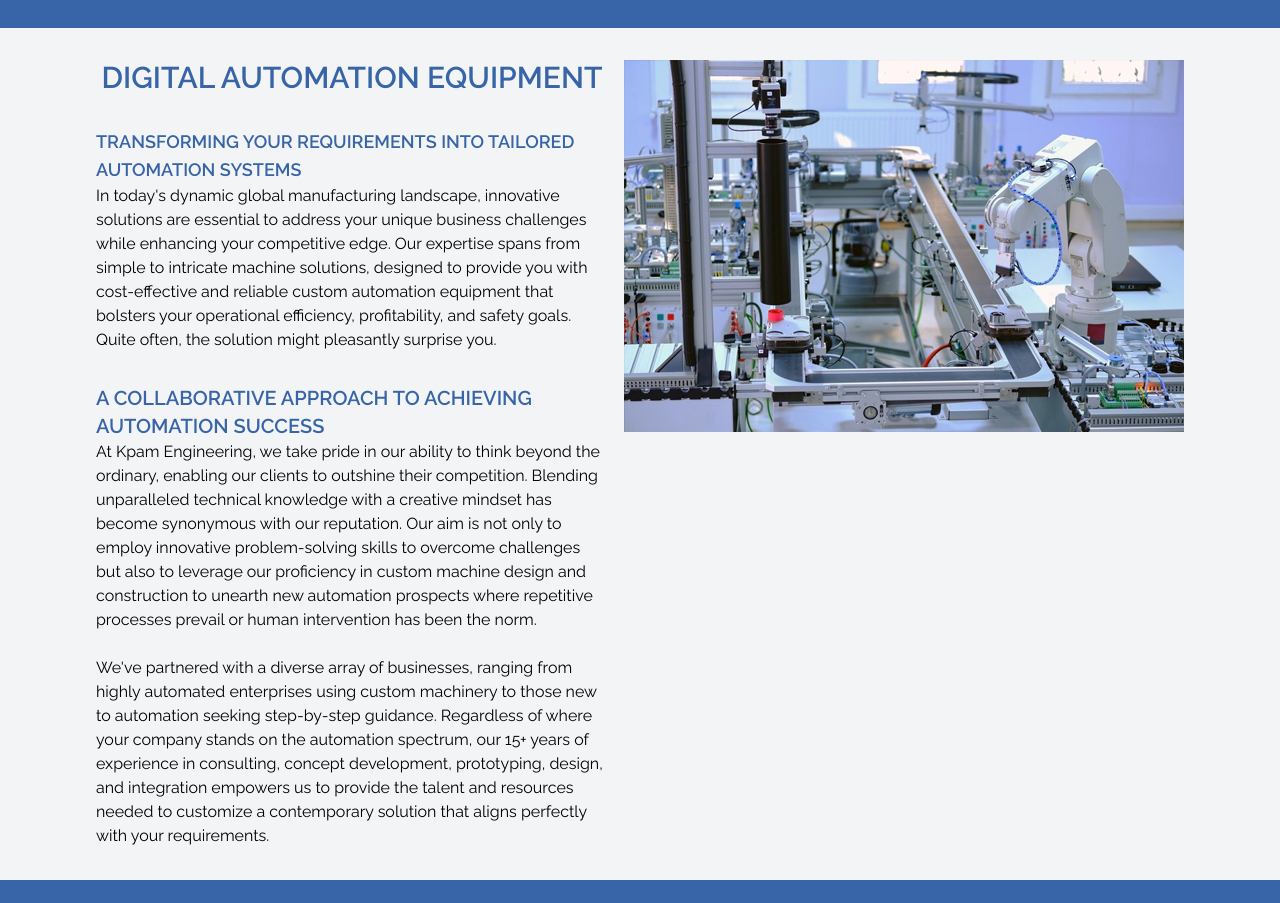
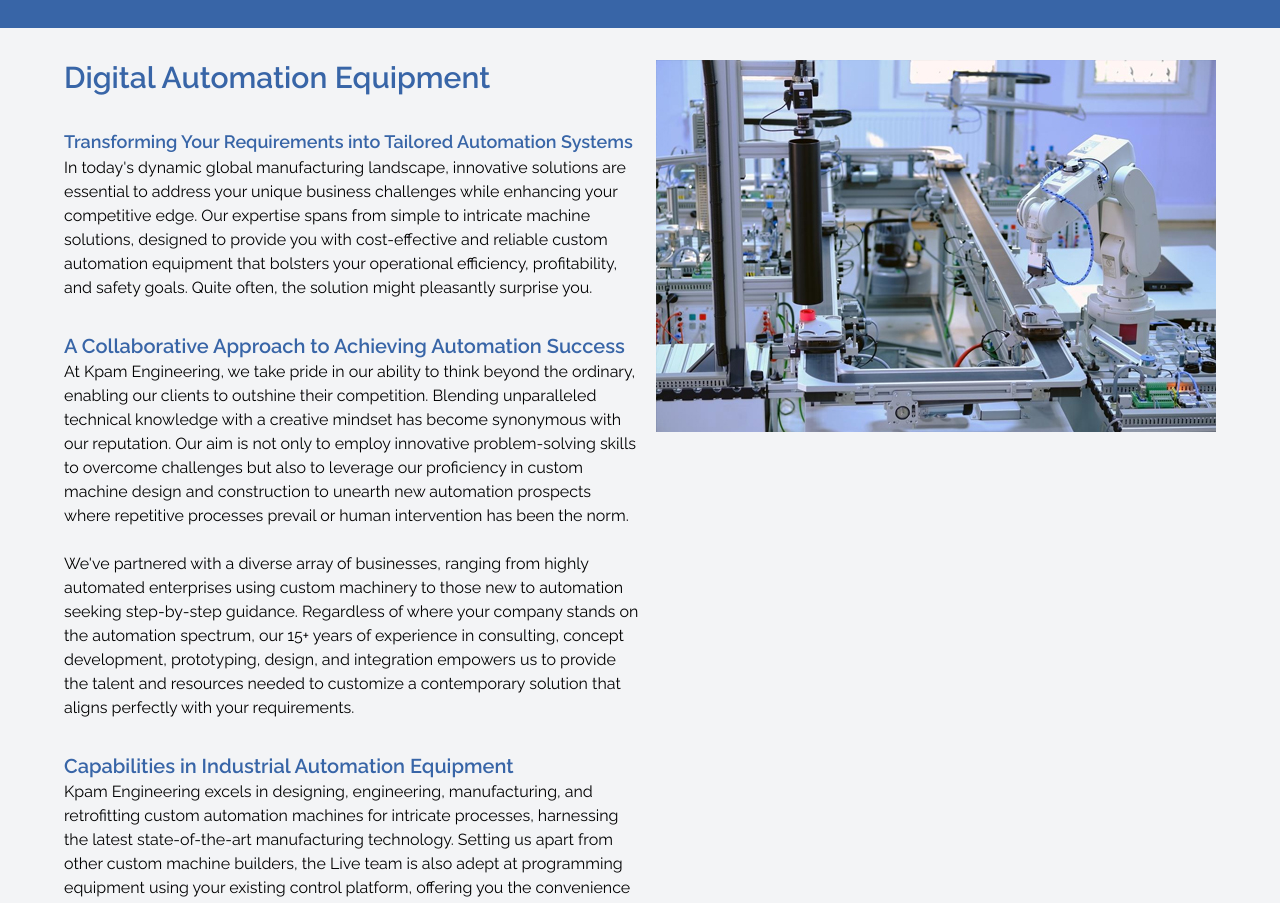
Before and after one commit to Mihir9702/kpam-engineering, a Next.js app: page /digital-automation-transformation in a window 1280 px wide. Shown: the part 260-1163 px from the top of the page. Built offline with nearby package versions, Linux system fonts and the light colour scheme.

Commit message:
digital automation transformation page complete

```diff
--- /dev/null
+++ b/src/components/DigitalAutomationTransformationText.tsx
@@ -0,0 +1,162 @@
+import Image from "next/image";
+import AssemblyEquipment from "@/../public/Assembly Equipment.jpg";
+import BenefitsTailored from "@/../public/Benefits of Tailored.jpg";
+
+export default function DigitalAutomationTransformationText() {
+  return (
+    <div className="flex flex-col gap-8 max-w-xl">
+      <h1 className="text-kpam-blue font-semibold text-3xl">
+        Digital Automation Equipment
+      </h1>
+
+      <div>
+        <h1 className="text-kpam-blue font-semibold text-lg">
+          Transforming Your Requirements into Tailored Automation Systems
+        </h1>
+        <p>
+          In today&apos;s dynamic global manufacturing landscape, innovative
+          solutions are essential to address your unique business challenges
+          while enhancing your competitive edge. Our expertise spans from simple
+          to intricate machine solutions, designed to provide you with
+          cost-effective and reliable custom automation equipment that bolsters
+          your operational efficiency, profitability, and safety goals. Quite
+          often, the solution might pleasantly surprise you.
+        </p>
+      </div>
+
+      <div>
+        <h1 className="text-kpam-blue font-semibold text-xl">
+          A Collaborative Approach to Achieving Automation Success
+        </h1>
+        <p>
+          At Kpam Engineering, we take pride in our ability to think beyond the
+          ordinary, enabling our clients to outshine their competition. Blending
+          unparalleled technical knowledge with a creative mindset has become
+          synonymous with our reputation. Our aim is not only to employ
+          innovative problem-solving skills to overcome challenges but also to
+          leverage our proficiency in custom machine design and construction to
+          unearth new automation prospects where repetitive processes prevail or
+          human intervention has been the norm.
+        </p>
+        <br />
+
+        <p>
+          We&apos;ve partnered with a diverse array of businesses, ranging from
+          highly automated enterprises using custom machinery to those new to
+          automation seeking step-by-step guidance. Regardless of where your
+          company stands on the automation spectrum, our 15+ years of experience
+          in consulting, concept development, prototyping, design, and
+          integration empowers us to provide the talent and resources needed to
+          customize a contemporary solution that aligns perfectly with your
+          requirements.
+        </p>
+      </div>
+
+      <div>
+        <h1 className="text-kpam-blue font-semibold text-xl">
+          Capabilities in Industrial Automation Equipment
+        </h1>
+        <p>
+          Kpam Engineering excels in designing, engineering, manufacturing, and
+          retrofitting custom automation machines for intricate processes,
+          harnessing the latest state-of-the-art manufacturing technology.
+          Setting us apart from other custom machine builders, the Live team is
+          also adept at programming equipment using your existing control
+          platform, offering you the convenience of a single partner for all
+          your industrial automation needs. It&apos;s worth noting that we
+          started as the PLC experts!
+        </p>
+      </div>
+
+      <br />
+      <div className="flex">
+        <Image src={AssemblyEquipment} alt="" />
+        <ul className="list-disc mx-16 text-nowrap">
+          <li>Assembly Equipment</li>
+          <li>Medical Textile (Suture Tipping & Cutting)</li>
+          <li>Spoolers</li>
+          <li>Winders</li>
+          <li>Braiders</li>
+          <li>Test & Inspection Equipment</li>
+          <li>Material Handling</li>
+          <li>Induction Heating</li>
+          <li>Robotics</li>
+          <li>and many more</li>
+        </ul>
+      </div>
+
+      <br />
+      <div>
+        <h1 className="text-kpam-blue font-semibold text-xl">
+          Tailored Machinery for your Industry and Control Platform
+        </h1>
+        <p>
+          Every industry comes with its distinct manufacturing requisites and
+          avenues for process enhancement and innovation. Our team of engineers
+          is adept across current control platforms, as well as legacy systems,
+          and has forged solutions for an expansive range of industry sectors,
+          including:
+        </p>
+      </div>
+      <br />
+
+      <div className="flex">
+        <Image src={BenefitsTailored} alt="" />
+        <ul className="list-disc mx-16 text-nowrap">
+          <li>Manufacturing</li>
+          <li>Medical and Life Sciences</li>
+          <li>Fiber and Textiles</li>
+          <li>Food and Beverage</li>
+          <li>Water and Wastewater</li>
+          <li>Plastics Molding</li>
+          <li>Pharma & Biotech</li>
+          <li>Breweries</li>
+        </ul>
+      </div>
+
+      <div>
+        <h1 className="text-kpam-blue font-semibold text-xl">
+          Benefits of Tailored Automation Equipment
+        </h1>
+        Customized automated processes offer companies exceptional benefits,
+        including:
+      </div>
+
+      <div>
+        <h1 className="text-kpam-blue font-semibold text-xl">
+          Manufacturing Cost Reduction:
+        </h1>
+        Automated equipment operates faster, more efficiently, and for extended
+        durations compared to manual operations, enabling you to manage
+        increased workloads and revenue.
+      </div>
+
+      <div>
+        <h1 className="text-kpam-blue font-semibold text-xl">
+          Accuracy and Improved Quality:
+        </h1>
+        Automated equipment ensures consistent production quality with high
+        repeatability, minimizing errors and waste associated with manual tasks.
+      </div>
+
+      <div>
+        <h1 className="text-kpam-blue font-semibold text-xl">
+          Increased Safety:
+        </h1>
+        Utilizing automated machines minimizes the risk of employee injury by
+        handling dangerous tasks, enhancing workplace safety.
+      </div>
+
+      <div>
+        <h1 className="text-kpam-blue font-semibold text-xl">
+          How Can We Assist You?
+        </h1>
+        Whether you seek an initial consultation, Skunkworks R&D, or have a
+        specific custom automation project on the horizon, reach out to us at
+        (866) PLC-GUYS. We&apos;re dedicated to supporting you from inception to
+        completion, regardless of project size or complexity, because we&apos;re
+        passionate about our work and proficient at what we do!
+      </div>
+    </div>
+  );
+}
--- a/src/pages/automation-software-solutions.tsx
+++ b/src/pages/automation-software-solutions.tsx
@@ -11,7 +11,7 @@ export default function DigitalAutomationTransformation() {
       <Navbar />
       <Header text="Automation Software and Solutions for PLC & HMI" />
 
-      <section className="bg-gray-100 flex items-start justify-center gap-8 p-8">
+      <section className="bg-gray-100 flex items-start justify-center gap-8">
         <AutomationSoftwareText />
         <Image src={autoSoftware} alt="" className="" />
       </section>
--- a/src/pages/digital-automation-transformation.tsx
+++ b/src/pages/digital-automation-transformation.tsx
@@ -1,8 +1,9 @@
 import Header from "@/components/Header";
 import Navbar from "@/components/Navbar";
-import AutomationTransformation from '@/../public/AUTOMATION TRANSFORMATION.jpg'
-import Image from "next/image"
-import Footer from "@/components/Footer"
+import AutomationTransformation from "@/../public/AUTOMATION TRANSFORMATION.jpg";
+import Image from "next/image";
+import Footer from "@/components/Footer";
+import DigitalAutomationTransformationText from "@/components/DigitalAutomationTransformationText";
 
 export default function DigitalAutomationTransformation() {
   return (
@@ -11,55 +12,7 @@ export default function DigitalAutomationTransformation() {
       <Header text="Digital Automation Transformation" />
 
       <section className="bg-gray-100 flex justify-center items-start p-8 gap-4">
-        <div className="flex flex-col gap-8 items-center">
-
-        <h1 className="text-kpam-blue font-semibold text-3xl uppercase">
-          Digital Automation Equipment
-        </h1>
-
-        <div>
-          <h1 className="text-kpam-blue font-semibold text-lg max-w-lg uppercase">
-            Transforming Your Requirements into Tailored Automation Systems
-          </h1>
-          <p className="max-w-lg">
-            In today&apos;s dynamic global manufacturing landscape, innovative
-            solutions are essential to address your unique business challenges
-            while enhancing your competitive edge. Our expertise spans from
-            simple to intricate machine solutions, designed to provide you with
-            cost-effective and reliable custom automation equipment that
-            bolsters your operational efficiency, profitability, and safety
-            goals. Quite often, the solution might pleasantly surprise you.
-          </p>
-        </div>
-
-        <div>
-          <h1 className="text-kpam-blue font-semibold text-xl max-w-lg uppercase">
-            A Collaborative Approach to Achieving Automation Success
-          </h1>
-          <p className="max-w-lg">
-            At Kpam Engineering, we take pride in our ability to think beyond
-            the ordinary, enabling our clients to outshine their competition.
-            Blending unparalleled technical knowledge with a creative mindset
-            has become synonymous with our reputation. Our aim is not only to
-            employ innovative problem-solving skills to overcome challenges but
-            also to leverage our proficiency in custom machine design and
-            construction to unearth new automation prospects where repetitive
-            processes prevail or human intervention has been the norm.
-          </p>
-          <br />
-          <p className="max-w-lg">
-            We&apos;ve partnered with a diverse array of businesses, ranging
-            from highly automated enterprises using custom machinery to those
-            new to automation seeking step-by-step guidance. Regardless of where
-            your company stands on the automation spectrum, our 15+ years of
-            experience in consulting, concept development, prototyping, design,
-            and integration empowers us to provide the talent and resources
-            needed to customize a contemporary solution that aligns perfectly
-            with your requirements.
-          </p>
-        </div>
-
-        </div>
+        <DigitalAutomationTransformationText />
         <Image src={AutomationTransformation} alt="" />
       </section>
 
```
Also changed, not shown: src/components/AutomationSoftwareText.tsx (+51 -57 lines), public/Assembly Equipment.jpg (added), public/Benefits of Tailored.jpg (added).
